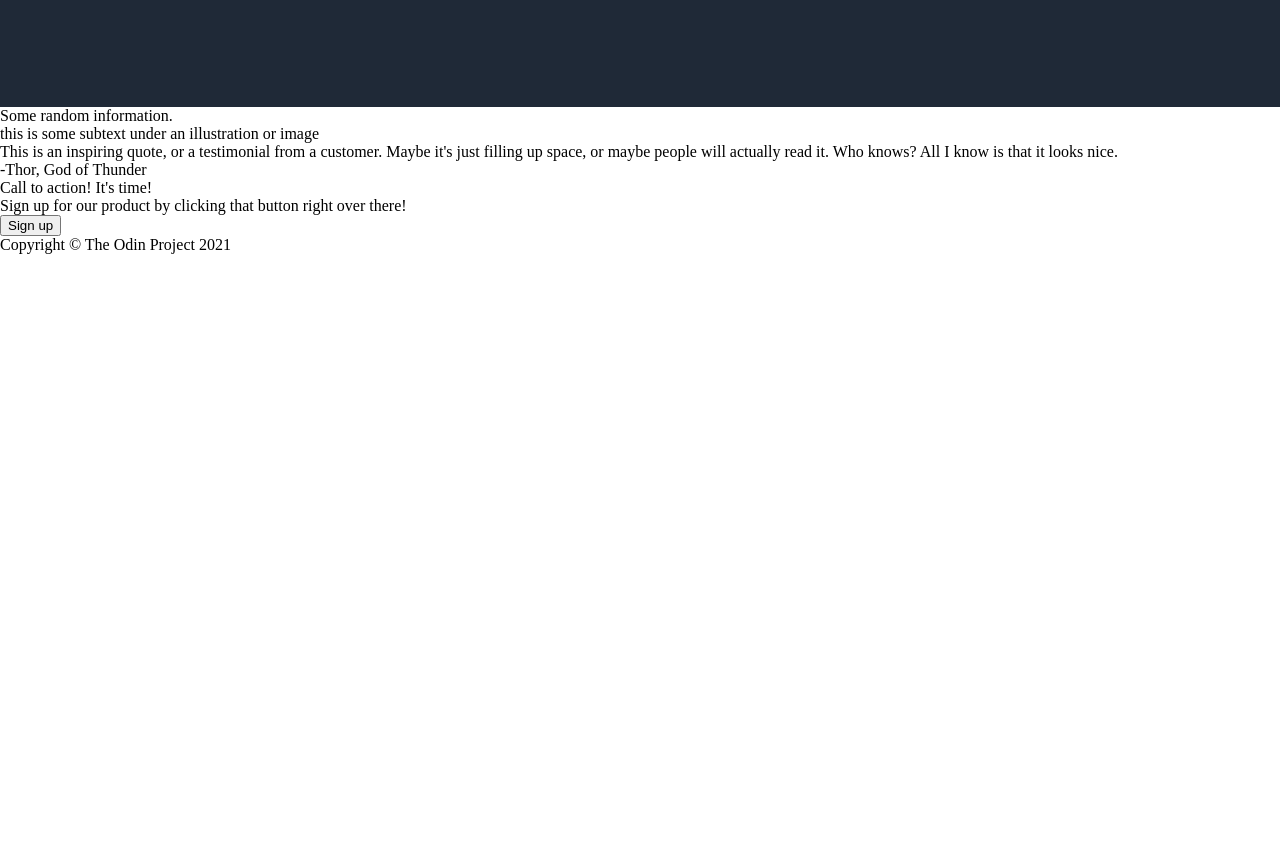
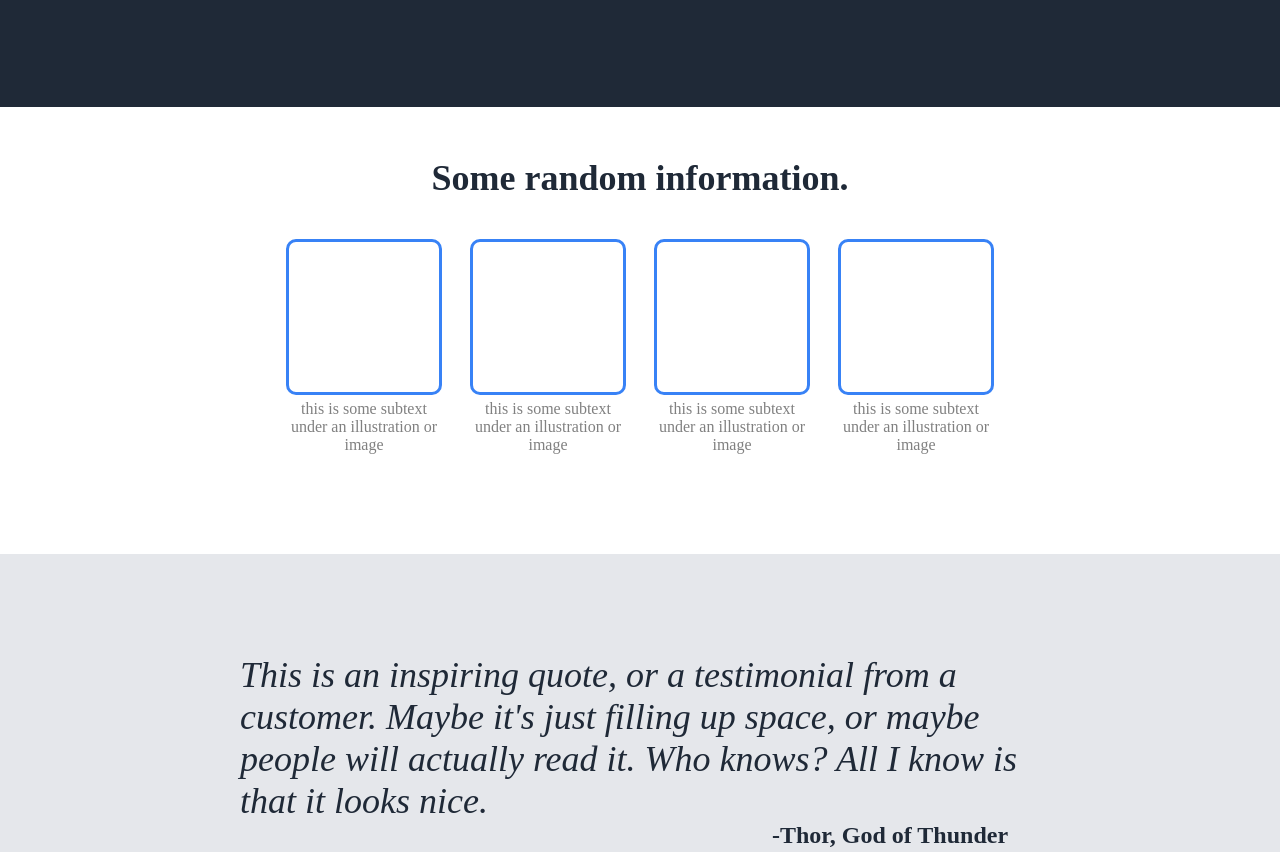
Before and after one commit to paulhwang1007/landing-page, a plain HTML site: page index.html in a window 1280 px wide. Shown: the part 537-1389 px from the top of the page. Before the commit the page ends 800 px from the top, so only its background shows below. Drawn offline with Linux system fonts and the light colour scheme.

Commit message:
Complete Section 2 and Section 3 of the Landing Page.
Continued working on the rest of the landing page and laid out all of the base design and placeholders as shown in the final example.

```diff
--- a/index.html
+++ b/index.html
@@ -39,16 +39,35 @@
 
         <div class="section-2">
 
-            <div>Some random information.</div>
-            <div></div>
-            <div>this is some subtext under an illustration or image</div>
+            <div class="header-2">Some random information.</div>
+
+                <div class="content-2">
+
+                    <div class="info-2">
+                        <div class="img-2"></div>
+                        <div class="desc-2">this is some subtext under an illustration or image</div>
+                    </div>
+                    <div class="info-2">
+                        <div class="img-2"></div>
+                        <div class="desc-2">this is some subtext under an illustration or image</div>
+                    </div>
+                    <div class="info-2">
+                        <div class="img-2"></div>
+                        <div class="desc-2">this is some subtext under an illustration or image</div>
+                    </div>
+                    <div class="info-2">
+                        <div class="img-2"></div>
+                        <div class="desc-2">this is some subtext under an illustration or image</div>
+                    </div>
+
+                </div>
 
         </div>
 
         <div class="section-3">
 
-            <div>This is an inspiring quote, or a testimonial from a customer. Maybe it's just filling up space, or maybe people will actually read it. Who knows? All I know is that it looks nice.</div>
-            <div>-Thor, God of Thunder</div>
+            <div class="quote-3">This is an inspiring quote, or a testimonial from a customer. Maybe it's just filling up space, or maybe people will actually read it. Who knows? All I know is that it looks nice.</div>
+            <div class="thor-3">-Thor, God of Thunder</div>
 
         </div>
 
--- a/style.css
+++ b/style.css
@@ -61,6 +61,7 @@ ul {
 .desc-1 {
     font-size: 18px;
     color: #E5E7EB;
+    margin-bottom: auto;
 }
 
 .sign-up {
@@ -83,3 +84,70 @@ ul {
 }
 
 /* Section 2 */
+
+.section-2 {
+    display: flex;
+    justify-content: center;
+    align-items: center;
+    flex-flow: column wrap;
+    padding: 50px 0px;
+    padding-bottom: 100px;
+}
+
+.header-2 {
+    font-size: 36px;
+    font-weight: 800;
+    color: #1F2937;
+    margin-bottom: 40px;
+}
+
+.content-2 {
+    display: flex;
+    gap: 28px;
+}
+
+.info-2 {
+    display: flex;
+    flex-flow: column wrap;
+    align-items: center;
+    gap: 5px;
+}
+
+.img-2 {
+    height: 150px;
+    width: 150px;
+    border: 3px solid #3882F6;
+    border-radius: 10px;
+}
+
+.desc-2 {
+    text-align: center;
+    max-width: 150px;
+    color: gray;
+}
+
+/* Section 3 */
+
+.section-3 {
+    background-color: #E5E7EB;
+    padding: 100px;
+    display: flex;
+    flex-flow: column wrap;
+    justify-content: center;
+    align-items: center;
+}
+
+.quote-3 {
+    font-size: 36px;
+    font-weight: light;
+    font-style: italic;
+    color: #1F2937;
+    max-width: 800px;
+}
+
+.thor-3 {
+    font-size: 24px;
+    font-weight: 800;
+    color: #1F2937;
+    margin-left: 500px;
+}
```
